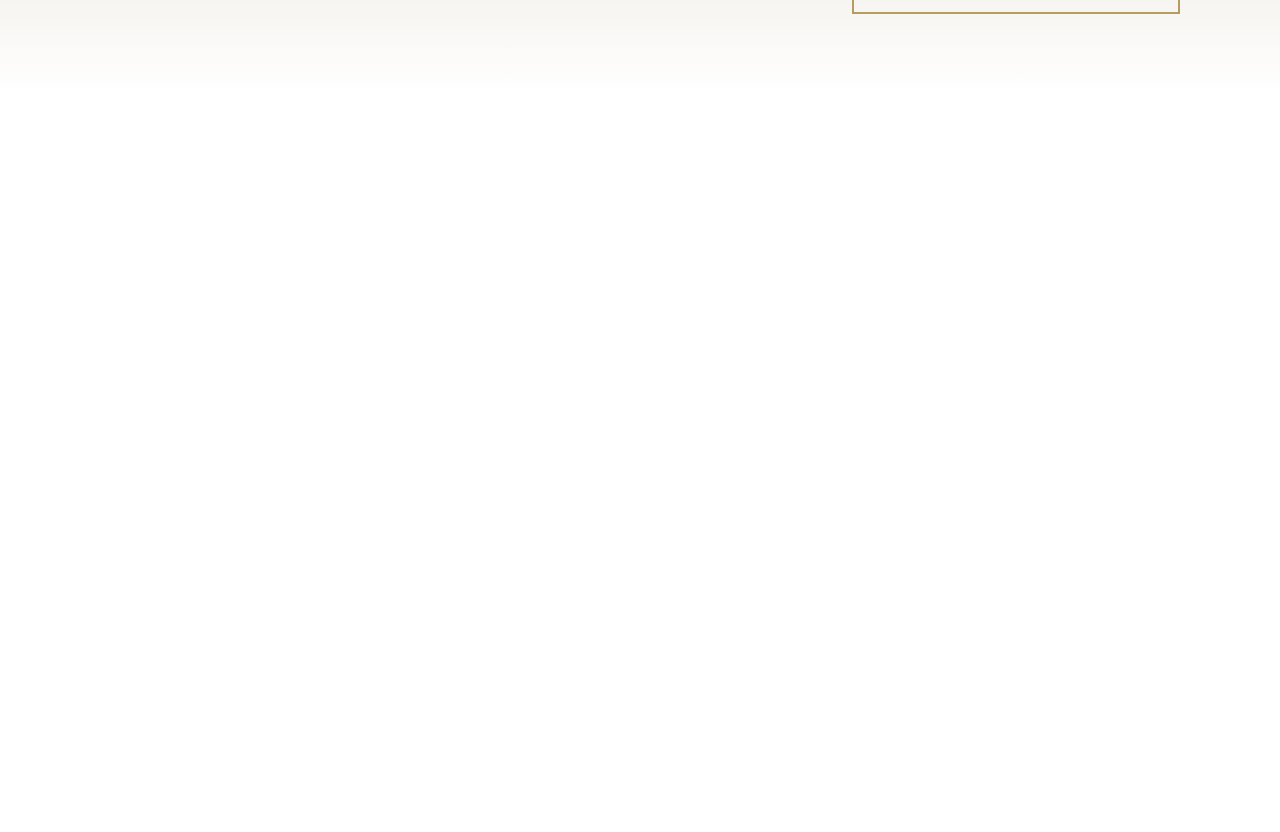
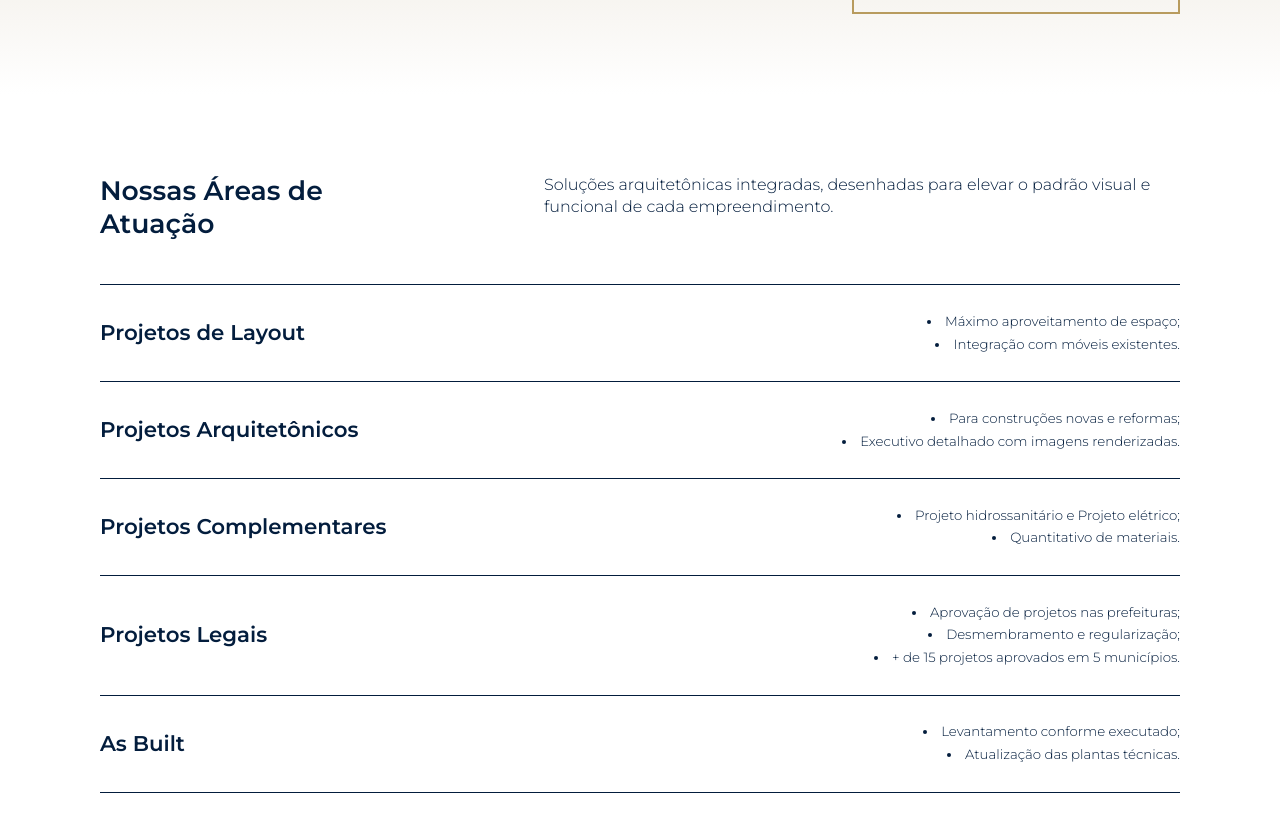
Before and after one commit to Brecori/eva-projetos, a Next.js app: page / in a window 1280 px wide. Shown: the part 1297-2129 px from the top of the page. Before the commit the page ends 1391 px from the top, so only its background shows below. Built offline with nearby package versions, Linux system fonts and the light colour scheme.

Commit message:
feat: implement Services section with ServiceRow component and associated props; enhance About section styles

```diff
--- /dev/null
+++ b/src/components/molecules/service-row/index.tsx
@@ -0,0 +1,85 @@
+"use client";
+
+import clsx from "clsx";
+import { useState } from "react";
+import { ServiceRowProps } from "./props";
+
+export const ServiceRow = ({ id, title, details }: ServiceRowProps) => {
+  const [isOpen, setIsOpen] = useState(false);
+  const panelId = `service-${id}-panel`;
+
+  return (
+    <li
+      className={clsx(
+        "grid grid-cols-[1fr_1fr] items-center gap-16 border-b-[0.2rem] border-dark-blue py-16",
+        "max-desktop1024:gap-[2.4rem] max-desktop1024:py-[2.4rem]",
+        "max-mobile:min-h-0 max-mobile:grid-cols-1 max-mobile:gap-0 max-mobile:py-0",
+      )}
+    >
+      <h3
+        className={clsx(
+          "text-[3.2rem] font-semibold leading-[1.4]",
+          "max-desktop1024:text-[2.3rem]",
+          "max-mobile:text-[2.8rem]",
+        )}
+      >
+        <span className="max-mobile:hidden">{title}</span>
+        <button
+          type="button"
+          aria-expanded={isOpen}
+          aria-controls={panelId}
+          onClick={() => setIsOpen((current) => !current)}
+          className={clsx(
+            "hidden w-full cursor-pointer items-center justify-between gap-[2.4rem] text-left",
+            "max-mobile:flex max-mobile:min-h-[7.2rem] max-mobile:py-[2.4rem]!",
+            "focus-visible:outline-[0.2rem]! focus-visible:outline-offset-[0.4rem] focus-visible:outline-bronze!",
+          )}
+        >
+          {title}
+          <span
+            aria-hidden="true"
+            className={clsx(
+              "relative size-[2.8rem] shrink-0",
+              "before:absolute before:top-1/2 before:left-1/2 before:-ml-3 before:h-[0.2rem] before:w-6 before:rotate-45 before:rounded-full before:bg-bronze before:transition-transform before:duration-300 before:ease-in-out before:content-['']",
+              "after:absolute after:top-1/2 after:left-1/2 after:-ml-3 after:h-[0.2rem] after:w-6 after:-rotate-45 after:rounded-full after:bg-bronze after:transition-transform after:duration-300 after:ease-in-out after:content-['']",
+              "motion-reduce:before:transition-none",
+              "motion-reduce:after:transition-none",
+              isOpen
+                ? "before:translate-x-[0.53033rem]"
+                : "before:translate-x-[-0.53033rem]",
+              isOpen
+                ? "after:translate-x-[-0.53033rem]"
+                : "after:translate-x-[0.53033rem]",
+            )}
+          />
+        </button>
+      </h3>
+      <div
+        id={panelId}
+        className={clsx(
+          "grid grid-rows-[1fr] transition-[grid-template-rows,visibility] duration-300 ease-in-out",
+          "motion-reduce:transition-none",
+          isOpen
+            ? "max-mobile:visible max-mobile:grid-rows-[1fr]"
+            : "max-mobile:invisible max-mobile:grid-rows-[0fr]",
+        )}
+      >
+        <div className="min-h-0 overflow-hidden">
+          <ul
+            className={clsx(
+              "space-y-[0.4rem] text-right text-[2rem] font-light leading-normal",
+              "max-desktop1024:text-[1.4rem]",
+              "max-mobile:pb-[2.4rem] max-mobile:text-left max-mobile:text-[2.4rem] max-mobile:leading-[1.6]",
+            )}
+          >
+            {details.map((detail) => (
+              <li key={detail} className="list-inside list-disc!">
+                {detail}
+              </li>
+            ))}
+          </ul>
+        </div>
+      </div>
+    </li>
+  );
+};
--- /dev/null
+++ b/src/components/molecules/service-row/props.ts
@@ -0,0 +1,5 @@
+export type ServiceRowProps = {
+  id: string;
+  title: string;
+  details: readonly string[];
+};
--- a/src/components/organisms/about/index.tsx
+++ b/src/components/organisms/about/index.tsx
@@ -10,8 +10,8 @@
       aria-labelledby="about-title"
       className={clsx(
         "flex items-start justify-between bg-cream-gradient px-60 py-48 text-dark-blue",
-        "max-desktop1024:px-24",
-        "max-mobile:px-[3.2rem]",
+        "max-desktop1024:px-24 max-desktop1024:py-32",
+        "max-mobile:px-[3.2rem] max-mobile:py-24",
       )}
     >
       <div
--- /dev/null
+++ b/src/components/organisms/services/const.ts
@@ -0,0 +1,32 @@
+export const C = {
+  subtitle: "Nossas Áreas de Atuação",
+  description:
+    "Soluções arquitetônicas integradas, desenhadas para elevar o padrão visual e funcional de cada empreendimento.",
+  services: [
+    {
+      id: "layout",
+      title: "Projetos de Layout",
+      details: ["Máximo aproveitamento de espaço;", "Integração com móveis existentes."],
+    },
+    {
+      id: "architectural",
+      title: "Projetos Arquitetônicos",
+      details: ["Para construções novas e reformas;", "Executivo detalhado com imagens renderizadas."],
+    },
+    {
+      id: "complementary",
+      title: "Projetos Complementares",
+      details: ["Projeto hidrossanitário e Projeto elétrico;", "Quantitativo de materiais."],
+    },
+    {
+      id: "legal",
+      title: "Projetos Legais",
+      details: ["Aprovação de projetos nas prefeituras;", "Desmembramento e regularização;", "+ de 15 projetos aprovados em 5 municípios."],
+    },
+    {
+      id: "as-built",
+      title: "As Built",
+      details: ["Levantamento conforme executado;", "Atualização das plantas técnicas."],
+    },
+  ],
+};
--- /dev/null
+++ b/src/components/organisms/services/index.tsx
@@ -0,0 +1,56 @@
+import clsx from "clsx";
+import { ReactNode } from "react";
+import { ServiceRow } from "@/components/molecules/service-row";
+import { C } from "./const";
+
+export const Services = (): ReactNode => {
+  return (
+    <section
+      id="services"
+      aria-labelledby="services-title"
+      className={clsx(
+        "bg-white px-60 py-48 font-montserrat text-dark-blue",
+        "max-desktop1024:px-24 max-desktop1024:py-32",
+        "max-mobile:px-[3.2rem] max-mobile:py-24",
+      )}
+    >
+      <div
+        className={clsx(
+          "grid grid-cols-[2fr_3fr] gap-12 font-montserrat",
+          "max-mobile:grid-cols-1 max-mobile:gap-8",
+        )}
+      >
+        <h2
+          id="services-title"
+          className={clsx(
+            "max-w-xl text-[4rem] font-semibold leading-tight",
+            "max-desktop1024:text-[3.2rem]",
+            "max-mobile:text-[3.6rem]",
+          )}
+        >
+          {C.subtitle}
+        </h2>
+        <p
+          className={clsx(
+            "text-[2.4rem] font-light leading-[1.4]",
+            "max-desktop1024:text-[2rem]",
+            "max-mobile:text-[2.4rem] max-mobile:leading-[1.6]",
+          )}
+        >
+          {C.description}
+        </p>
+      </div>
+
+      <ul
+        className={clsx(
+          "mt-[6.6rem] border-t-[0.2rem] border-dark-blue",
+          "max-mobile:mt-16",
+        )}
+      >
+        {C.services.map((service) => (
+          <ServiceRow key={service.id} {...service} />
+        ))}
+      </ul>
+    </section>
+  );
+};
--- a/src/templates/index.tsx
+++ b/src/templates/index.tsx
@@ -1,6 +1,7 @@
 import { Header } from "@/components/organisms/header";
 import { About } from "@/components/organisms/about";
 import { Navbar } from "@/components/organisms/navbar";
+import { Services } from "@/components/organisms/services";
 import { ReactNode } from "react";
 
 export const HomeTemplate = (): ReactNode => {
@@ -9,6 +10,7 @@
       <Navbar />
       <Header />
       <About />
+      <Services />
     </main>
   );
 };
```
